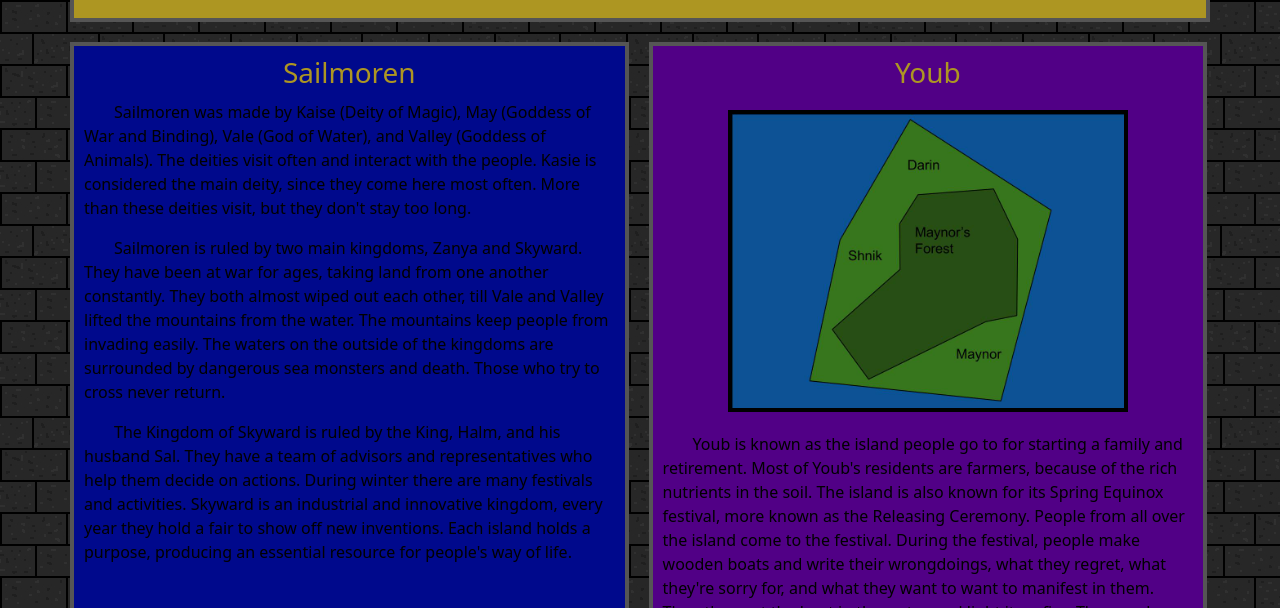
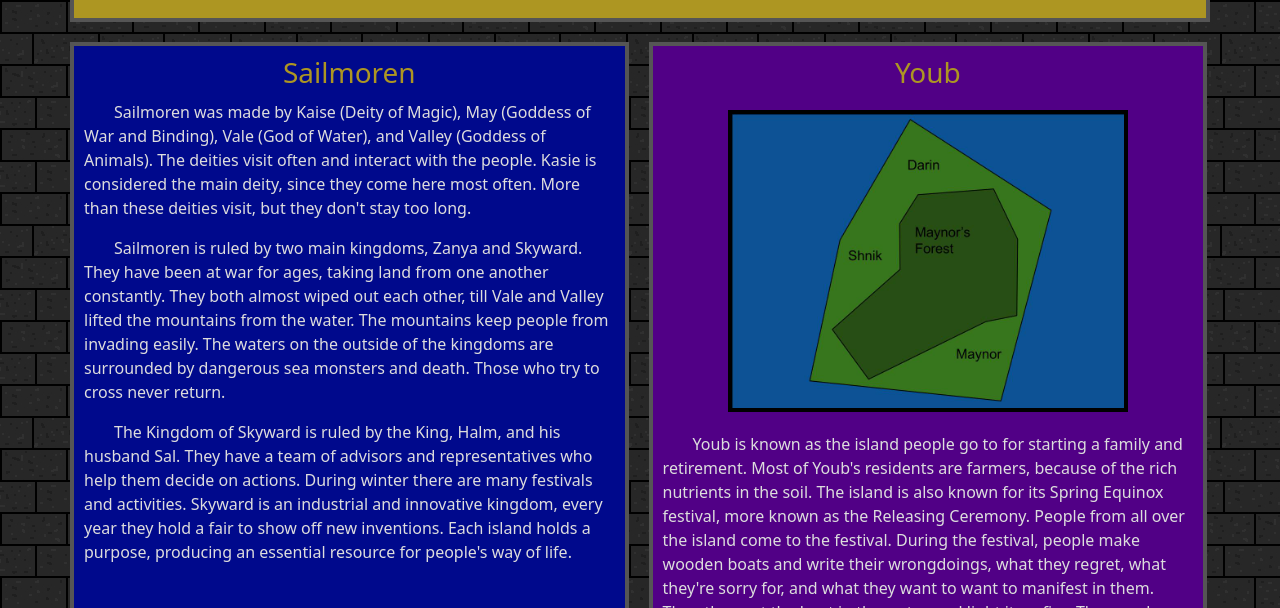
Before and after one commit to ViTheAxolotl/Forgotten-Realm, a plain HTML site: page index.html in a window 1280 px wide. Shown: the part 192-800 px from the top of the page. Drawn offline with Linux system fonts and the light colour scheme.

Commit message:
text change

```diff
--- a/css/Styles.css
+++ b/css/Styles.css
@@ -35,7 +35,7 @@ body
 
 .color-UP-black
 {
-    color: #010101;
+    color: #dddddd;
 }
 
 #header
```
